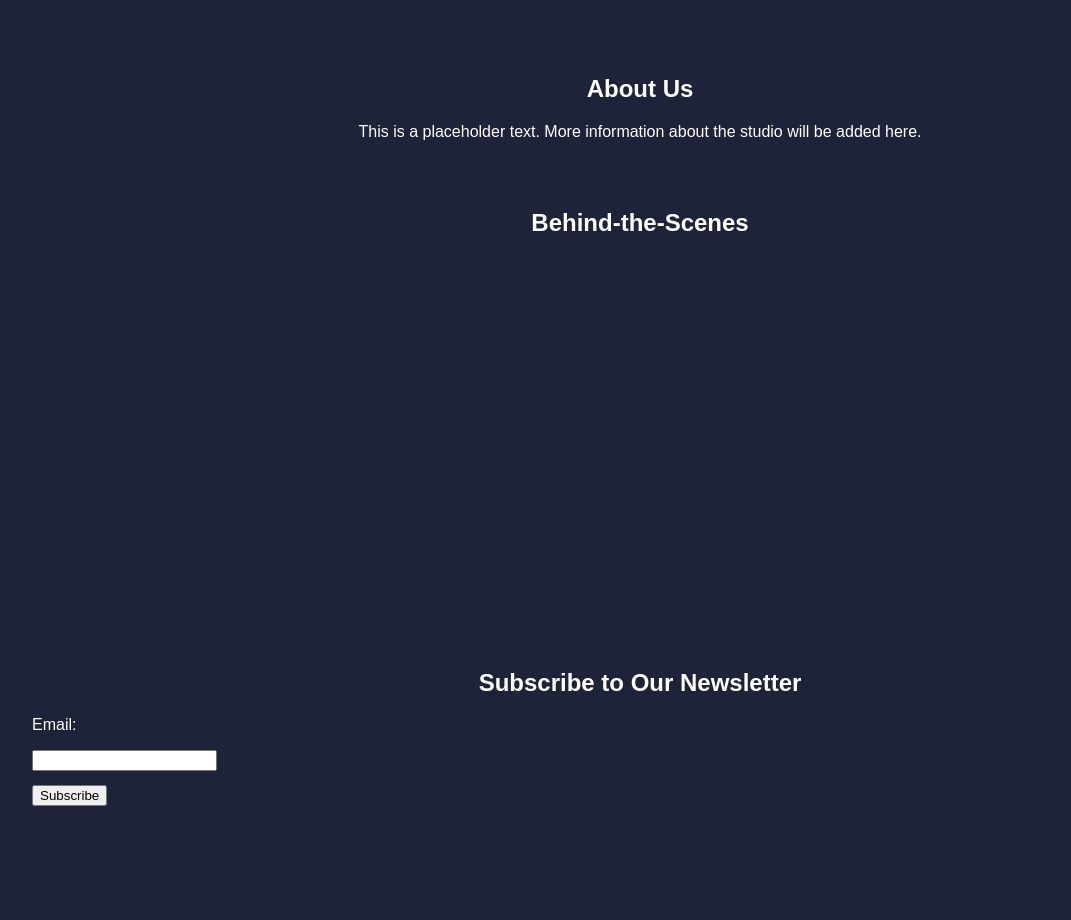
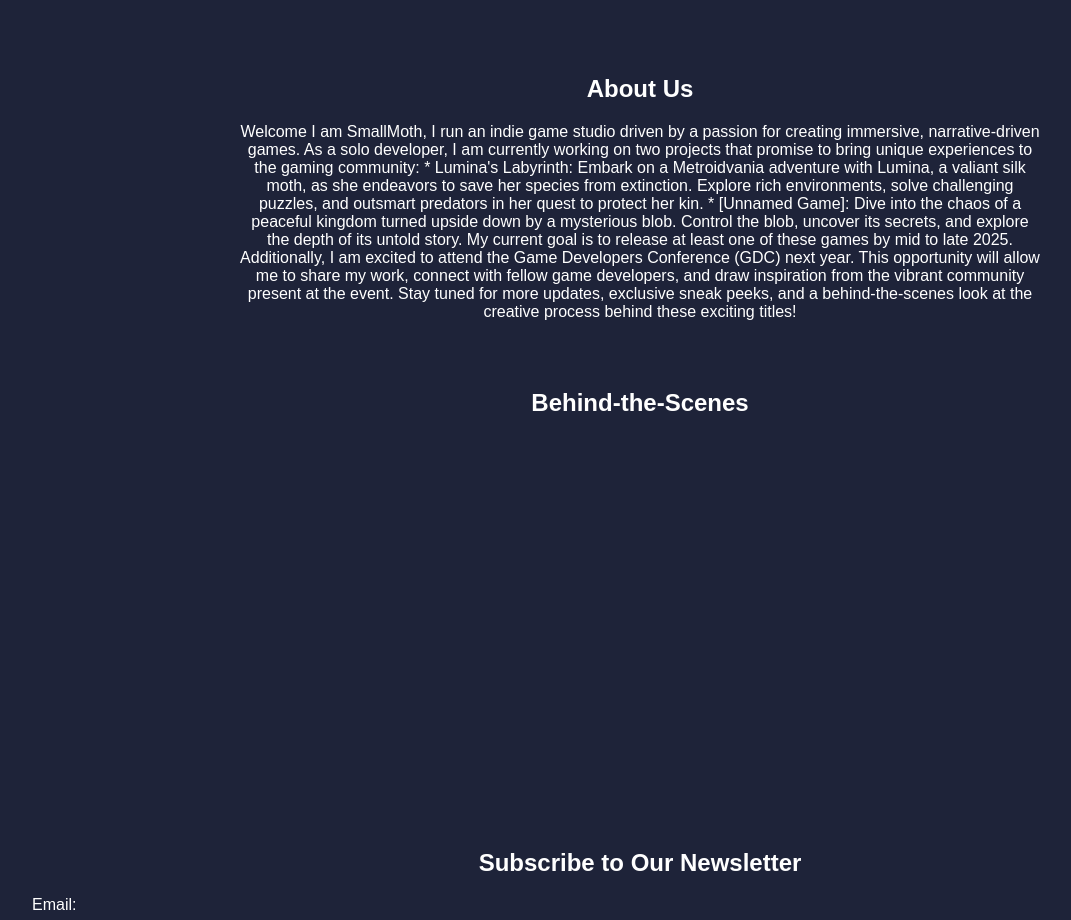
Before and after one commit to SmallMothStudio/smallmothstudio-website, a plain HTML site: page index.html in a window 1280 px wide. Shown: the part 1060-1980 px from the top of the page, without its empty margins (0-1071 px from the left). Before the commit the page ends 1943 px from the top, so only its background shows below. Drawn offline with Linux system fonts and the light colour scheme; a script that the page names is missing.

Commit message:
Update index.html

```diff
--- a/index.html
+++ b/index.html
@@ -20,7 +20,11 @@
     <main>
          <section id="about">
             <h2>About Us</h2>
-            <p>This is a placeholder text. More information about the studio will be added here.</p>
+            <p>Welcome I am SmallMoth, I run an indie game studio driven by a passion for creating immersive, narrative-driven games. As a solo developer, I am currently working on two projects that promise to bring unique experiences to the gaming community:
+* Lumina's Labyrinth: Embark on a Metroidvania adventure with Lumina, a valiant silk moth, as she endeavors to save her species from extinction. Explore rich environments, solve challenging puzzles, and outsmart predators in her quest to protect her kin.
+* [Unnamed Game]: Dive into the chaos of a peaceful kingdom turned upside down by a mysterious blob. Control the blob, uncover its secrets, and explore the depth of its untold story.
+My current goal is to release at least one of these games by mid to late 2025. Additionally, I am excited to attend the Game Developers Conference (GDC) next year. This opportunity will allow me to share my work, connect with fellow game developers, and draw inspiration from the vibrant community present at the event.
+Stay tuned for more updates, exclusive sneak peeks, and a behind-the-scenes look at the creative process behind these exciting titles!</p>
         </section>
         <section id="twitch-stream">
             <h2>Behind-the-Scenes</h2>
```
